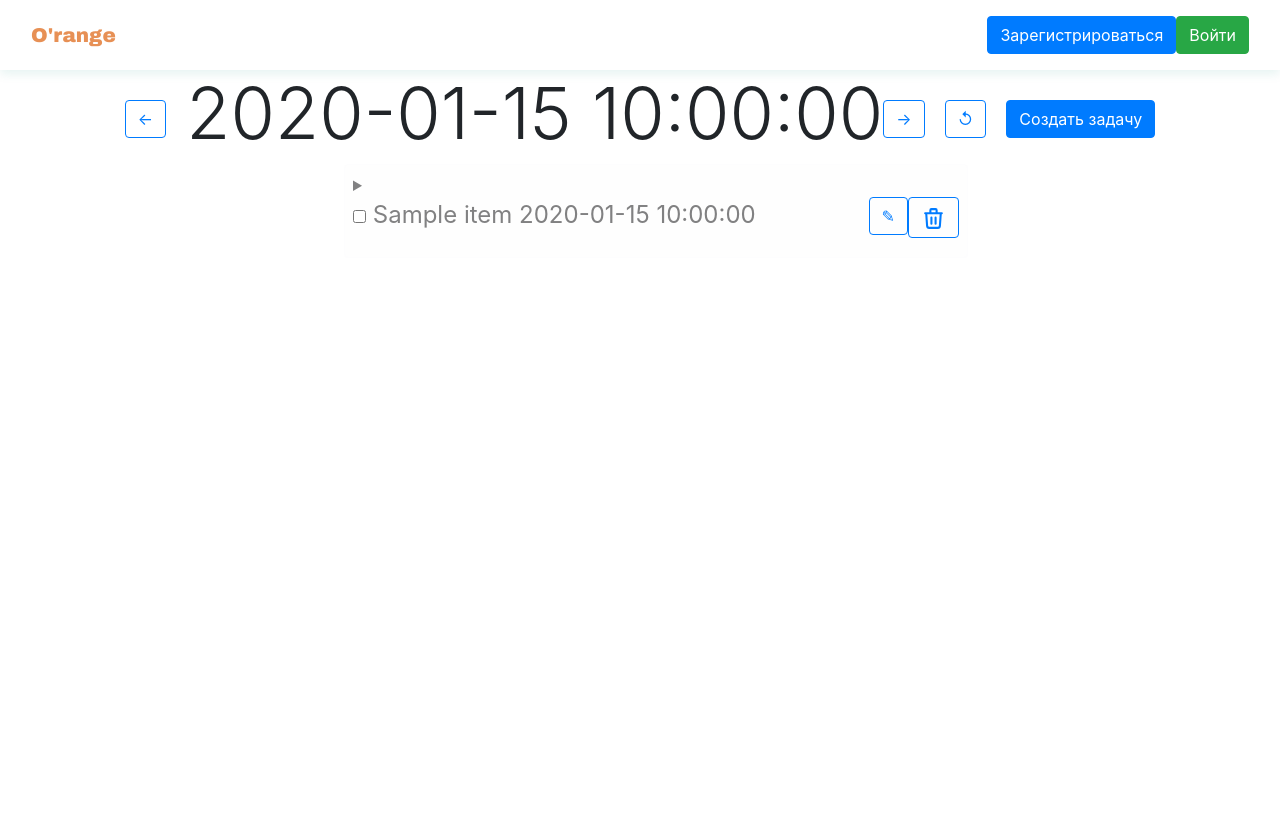
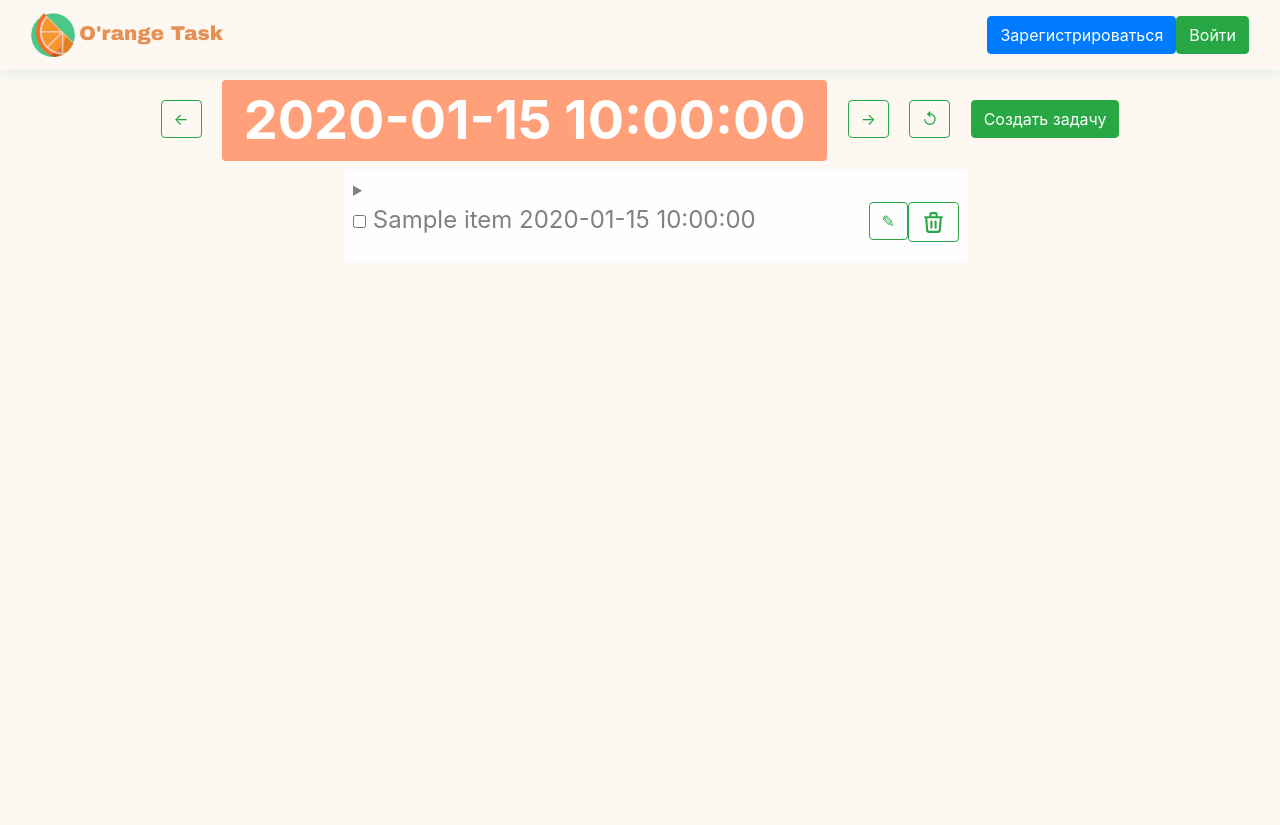
Before and after one commit to artBatamirov/Orange_Task, a Flask app: template templates/planer.html in a window 1280 px wide. Before the commit the page ends 238 px from the top, so only its background shows below. Run offline with Flask 3, Linux system fonts and the light colour scheme; the template is opened without the code that fills it: most values are stand-ins (such as "Sample title", 1, 10 or a date in 2020); some libraries are stand-ins or nearby versions.

Commit message:
design for html, fixed delete task, need to fix default data for edit task

```diff
--- a/main.py
+++ b/main.py
@@ -25,8 +25,8 @@ login_manager = LoginManager()
 login_manager.init_app(app)
 datetime_now = datetime.datetime.now()
 no_back = False
-edit_form = None
-edit_val = False
+# edit_form = None
+# edit_val = False
 os.environ['MY_EMAIL'] = 'artem.batamirov@gmail.com'
 if not app.debug or os.environ.get('WERKZEUG_RUN_MAIN') == 'true':
     os.environ['EMAIL_PASS'] = input('Password:')
@@ -95,8 +95,6 @@ def reqister():
 def planer():
     global datetime_now
     global no_back
-    global edit_val
-    global edit_form
 
     if request.method == 'GET':
         planer_list = []
@@ -121,17 +119,17 @@ def planer():
             db_sess.commit()
         for i in filter(lambda x: 'edit' in x[0], lst):
             task = db_sess.query(Task).filter(Task.id == i[0].split('_')[1]).first()
-            if edit_form is None:
-                edit_form = TaskForm()
-            edit_form.title.data = task.title
-            edit_form.description.data = task.description
-            edit_form.category.data = task.category
-            edit_form.importance.data = task.importance
-            edit_form.date_time.data = datetime.datetime.combine(task.date, task.time)
-            db_sess.delete(task)
-            db_sess.commit()
-            edit_val = True
-            return redirect('/edit_task/')
+            # if edit_form is None:
+            #     edit_form = TaskForm()
+            # edit_form.title.data = task.title
+            # edit_form.description.data = task.description
+            # edit_form.category.data = task.category
+            # edit_form.importance.data = task.importance
+            # edit_form.date_time.data = datetime.datetime.combine(task.date, task.time)
+            # # db_sess.delete(task)
+            # # db_sess.commit()
+            # edit_val = True
+            return redirect(f'/edit_task/{i[0].split("_")[1]}')
 
             # total_time = datetime.datetime.combine(task.date, task.time).strftime('%d/%m/%Y/%H:%M')
             # information = ' '.join([task.title, total_time, task.category, task.importance, task.description])
@@ -181,21 +179,34 @@ def user_page():
                            date=current_user.created_date.strftime('%d %m %Y %H:%M'),
                            email=current_user.email)
 
-@app.route('/edit_task/', methods=['GET', 'POST'])
+@app.route('/edit_task/<int:task_id>', methods=['GET', 'POST'])
 @login_required
-def edit_task():
+def edit_task(task_id):
     global datetime_now
-    global edit_form
-    global edit_val
-    form = TaskForm()
-    if edit_val:
-        data = list(edit_form)
-        edit_val = False
-        form.title.data = data[0].data
-        form.description.data = data[1].data
-        form.category.data = data[2].data
-        form.date_time.data = data[3].data
-        form.importance.data = data[4].data
+
+    db_sess = db_session.create_session()
+    task = db_sess.query(Task).filter(Task.id == task_id, Task.user == current_user).first()
+
+    if task:
+        data = [task.title, task.category, datetime.datetime.combine(task.date, task.time),
+                task.importance, task.description]
+        form = TaskForm()
+        form.title.data = task.title
+        form.description.data = task.description
+        form.category.data = task.category
+        form.importance.data = task.importance
+        form.date_time.data = datetime.datetime.combine(task.date, task.time)
+    else:
+        return redirect("http://www.exemple.com/404")
+
+    # if edit_val:
+    #     data = list(edit_form)
+    #     edit_val = False
+    #     form.title.data = data[0].data
+    #     form.description.data = data[1].data
+    #     form.category.data = data[2].data
+    #     form.date_time.data = data[3].data
+    #     form.importance.data = data[4].data
 
         # form.data = edit_form.data
     # global add_form
@@ -213,10 +224,9 @@ def edit_task():
     # #     form.date_time.data = datetime.datetime.strptime(information[1], '%d/%m/%Y/%H:%M')
     if request.method == 'POST':
         # if form.validate_on_submit():
-        if current_user.is_authenticated:
-            print(form.data)
-            db_sess = db_session.create_session()
-            new_task = Task()
+        if current_user.is_authenticated and form.validate_on_submit():
+            print('yuyu', form.data)
+            new_task = db_sess.query(Task).filter(Task.id == task_id, Task.user == current_user).first()
             new_task.title = form.title.data
             new_task.description = form.description.data
             new_task.category = form.category.data
@@ -225,13 +235,14 @@ def edit_task():
             new_task.importance = form.importance.data
             # new_task.user_id = current_user.id
             # db_sess.add(new_task)
-            current_user.tasks.append(new_task)
-            db_sess.merge(current_user)
+            # current_user.tasks.append(new_task)
+            # db_sess.merge(current_user)
             db_sess.commit()
             db_sess.close()
         return redirect("/planer/")
 
     return render_template('add_task.html', datetime_now=datetime_now.strftime('%d %B %A'), form=form)
+
 
 @app.route('/add_task/', methods=['GET', 'POST'])
 @login_required
--- a/message_control.py
+++ b/message_control.py
@@ -31,7 +31,7 @@ def check_tasks():
         try:
             print(task.user.email)
             message = f'Задание: {task.title}\nВремя: {task.time.strftime("%H:%M")}\nКатегория: {task.category}\n' \
-                      f'Важность: {task.importance}\nОписание: {task.description}'
+                      f'\nВажность: {task.importance}\nОписание: {task.description}'
             print(send_email(task.user.email, message))
         except Exception as e:
             print(e)
--- a/templates/add_task.html
+++ b/templates/add_task.html
@@ -54,7 +54,7 @@
                 </p>
 
 
-                <p>{{ form.submit(type="submit", class="btn btn-primary") }}</p>
+                <p>{{ form.submit(type="submit", class="btn btn-success") }}</p>
                 <div>{{ message }}</div>
 
         </form>
--- a/templates/base.html
+++ b/templates/base.html
@@ -3,6 +3,8 @@
 <head>
     <meta charset="UTF-8">
     <title>Orange Task</title>
+
+    <link rel="icon" href="{{ url_for('static', filename='icon-orange.png') }}">
     <link href="/static/bar_style.css" rel="stylesheet">
     <link rel="stylesheet"
                     href="https://cdn.jsdelivr.net/npm/bootstrap@5.0.0-beta1/dist/css/bootstrap.min.css"
@@ -10,27 +12,31 @@
                     crossorigin="anonymous">
     <link rel="stylesheet" href="https://stackpath.bootstrapcdn.com/bootstrap/4.3.1/css/bootstrap.min.css" integrity=
             "sha384-ggOyR0iXCbMQv3Xipma34MD+dH/1fQ784/j6cY/iJTQUOhcWr7x9JvoRxT2MZw1T" crossorigin="anonymous">
-
+    <style>
+    body{
+        background-color: #fdf9f2;
+        }
+    </style>
 
 
 </head>
-<body>
+<body >
     <nav class="navbar navbar-expand-lg bg-body-tertiary">
         <div class="container-fluid">
             <div class="navbar-header">
-            <a href="" class="navbar-brand">O'range</a>
+            <img width="15%" src="{{ url_for('static', filename='icon-orange.png') }}"> <a href="" class="navbar-brand">O'range Task</a>
         </div>
             <ul class="nav navbar-nav" >
                 {% if current_user.is_authenticated %}
-                <li class="nav-item"><a href="/planer/" class="nav-link fs-5" aria-current="page">ежедневник</a></li>
-                <li class="nav-item"><a href="/notes/" class="nav-link fs-5">заметки</a></li>
-                <li class="nav-item"><a href="/statistics/" class="nav-link fs-5">статистика</a></li>
-                <li class="nav-item"><a href="/settings/" class="nav-link fs-5">настройки</a></li>
+                <li class="nav-item"><a  href="/planer/" class="nav-link fs-5" style="color: #FFA07A" aria-current="page">ежедневник</a></li>
+                <li class="nav-item"><a href="/notes/" class="nav-link fs-5" style="color: #FFA07A">заметки</a></li>
+                <li class="nav-item"><a href="/statistics/" class="nav-link fs-5" style="color: #FFA07A">статистика</a></li>
+                <li class="nav-item"><a href="/settings/" class="nav-link fs-5" style="color: #FFA07A">настройки</a></li>
 
                 </ul>
              <ul class="nav navbar-nav navbar-right">
                 <li><a class="navbar-brand" href="/user_page/">{{ current_user.name }}</a></li>
-                <li><a  href="/logout" class="nav-link">Выйти</a></li>
+                <li><a  href="/logout" class="nav-link link-success" >Выйти</a></li>
                 </ul>
                 {% else %}
              <ul class="nav navbar-nav navbar-right">
--- a/templates/planer.html
+++ b/templates/planer.html
@@ -3,10 +3,13 @@
 {% block content %}
         <form action="" method="POST" >
 
-        <h3 class="display-3 " align="center"><button method="POST" type="submit" name="minus"
-                    class="btn btn-outline-primary" {% if no_back %} disabled {% endif%}>&larr; </button>
-            {{datetime_now}}<button type="submit" name="plus" method="POST" class="btn btn-outline-primary"> &rarr; </button>
-        <button class="btn btn-outline-primary" type="submit"  method="POST" name="backnow"> &#8634; </button> <a href="/add_task/"><button class="btn btn-primary" type="button">Создать задачу</button></a></h3>
+        <h3 color="#fd7e14" class="display-3 " align="center"><button method="POST" type="submit" name="minus"
+                    class="btn btn-outline-success" {% if no_back %} disabled {% endif%}>&larr; </button>
+            <div class="badge  text-wrap" style="background-color: #FFA07A;">
+            {{datetime_now}}
+            </div>
+            <button type="submit" name="plus" method="POST" class="btn btn-outline-success"> &rarr; </button>
+        <button class="btn btn-outline-success" type="submit"  method="POST" name="backnow"> &#8634; </button> <a href="/add_task/"><button class="btn btn-success" type="button">Создать задачу</button></a></h3>
 
             <ul type="none" class="scroll_list">
                 <li>
@@ -16,11 +19,11 @@
                 {% elif item.importance == 'средняя'%}alert alert-warning
                 {% elif item.importance == 'высокая'%} alert alert-danger
                 {% else %} alert alert-light {% endif%} ">
-                    <summary><p align="left" class="fs-4"><input width="100px" type="checkbox" onClick="submit();" name="{{item.id}}" {% if item.status == 'выполнено' %}checked {%endif%}>
+                    <summary><p align="left" class="fs-4"><input width="100px" type="checkbox" onClick="submit();" name="{{item.id}}" {% if item.status =="выполнено" %}checked {%endif%}>
                         {% if item.status == "выполнено"%}<s>{{item.title}} {{item.time}}</s>{% else %} {{item.title}} {{item.time}}{% endif%}
 
-                        <button onclick=' confirm("Вы действительно хотите отправить данные формы?") ? this.form.submit() : ""' name="del_{{item.id}}" type="submit" class="btn btn-outline-primary float-right" ><svg xmlns="http://www.w3.org/2000/svg" width="25" height="25" fill="none" viewBox="0 0 24 24" stroke="currentColor" stroke-width="2"><path stroke-linecap="round" stroke-linejoin="round" d="M19 7l-.867 12.142A2 2 0 0116.138 21H7.862a2 2 0 01-1.995-1.858L5 7m5 4v6m4-6v6m1-10V4a1 1 0 00-1-1h-4a1 1 0 00-1 1v3M4 7h16" /></button>
-                    <button name="edit_{{item.id}}" type="submit" class="btn btn-outline-primary float-right" >&#9998;</button >
+                        <button onclick="return confirm('Вы действительно хотите удалить задачу?');" name="del_{{item.id}}" type="submit" class="btn btn-outline-success float-right" ><svg xmlns="http://www.w3.org/2000/svg" width="25" height="25" fill="none" viewBox="0 0 24 24" stroke="currentColor" stroke-width="2"><path stroke-linecap="round" stroke-linejoin="round" d="M19 7l-.867 12.142A2 2 0 0116.138 21H7.862a2 2 0 01-1.995-1.858L5 7m5 4v6m4-6v6m1-10V4a1 1 0 00-1-1h-4a1 1 0 00-1 1v3M4 7h16" /></button>
+                     <button name="edit_{{item.id}}" type="submit" class="btn btn-outline-success float-right" >&#9998;</button >
                     </summary>
 
                     категория: {{item.category}}<br>
@@ -34,5 +37,10 @@
 
 
         </form>
-
+<script>
+function ConfirmDelete()
+{
+  return confirm("Are you sure you want to delete?");
+}
+</script>
 {% endblock %}
--- a/templates/user_settings.html
+++ b/templates/user_settings.html
@@ -6,11 +6,7 @@
             <p>Имя пользователя: <input name="name" type="text" value="{{name}}"></p>
             <p>Электронная почта: <input name="email" type="" value="{{email}}"></p>
             <p>Дата создания: {{date}}</p>
-            <button type="submit" class="btn btn-outline-primary">Сохранить</button><button class="btn btn-outline-primary" name="del" type="submit" onclick=' confirm("Вы действительно хотите отправить данные формы?") ? this.form.submit() : ""'>Удалить</button>
-
-
-
-
+            <button type="submit" class="btn btn-outline-success">Сохранить</button><button class="btn btn-outline-success" name="del" type="submit" onclick="return confirm('Вы действительно хотите удалить задачу?');">Удалить</button>
         </form>
 
 {% endblock %}
```
Also changed, not shown: db/task_app.db, forms/add_task_form.py (line endings or trailing spaces), static/icon-orange.png (added).
